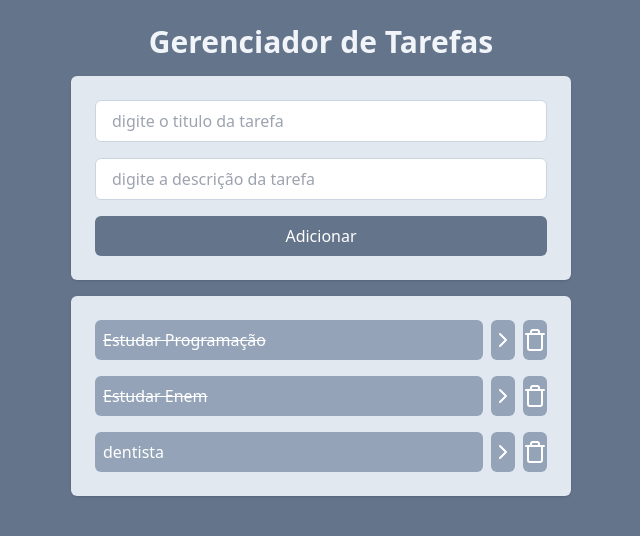
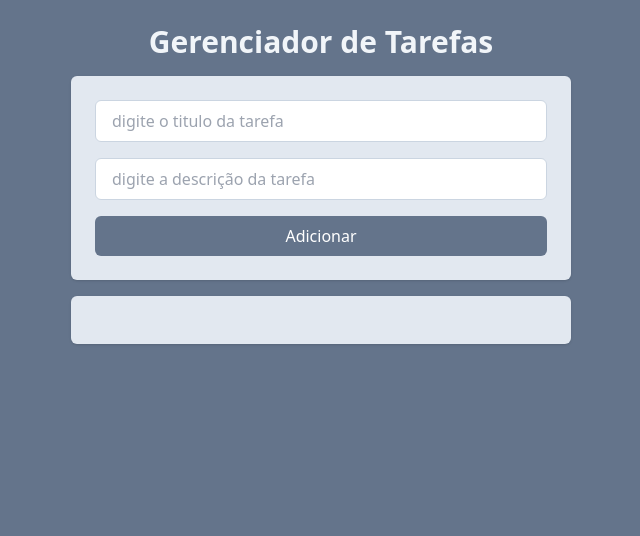
Before and after one commit to Samys003/TaksReact, a React (Vite) app: page / in a window 1280 px wide. Shown: the top 536 px of the page, without its empty margins (319-959 px from the left). Built offline with nearby package versions, Linux system fonts and the light colour scheme.

Commit message:
componentes criados, projeto finalizado

```diff
--- a/src/App.jsx
+++ b/src/App.jsx
@@ -1,31 +1,12 @@
-import { useState } from "react";
+import { useEffect, useState } from "react";
 import Tasks from "./components/Tasks";
 import AddTask from "./components/AddTask";
 import {v4} from "uuid";
 
 function App() {
-  const [tasks, setTasks] = useState([
-    {
-      id: 1,
-      text: "Estudar Programação",
-      description:
-        "as 15 horas do dia 24 preciso estudar react, aprender um pouco mais sobre node",
-      isCompleted: true,
-    },
-    {
-      id: 2,
-      text: "Estudar Enem",
-      description:
-        "hoje terei que ver alguns conceitos matematicos e montar o cronograma de biologia",
-      isCompleted: true,
-    },
-    {
-      id: 3,
-      text: "dentista",
-      description: "hoje as 15 horas preciso ir ao dentista fazer uma limpeza",
-      isCompleted: false,
-    },
-  ]);
+  const [tasks, setTasks] = useState(JSON.parse(localStorage.getItem("tasks")) ||[]);
+
+  useEffect(() => {localStorage.setItem("tasks", JSON.stringify(tasks))}, [tasks])
 
   function onTaskClick(taskId) {
     const newTasks = tasks.map((task) => {
--- a/src/components/AddTask.jsx
+++ b/src/components/AddTask.jsx
@@ -1,3 +1,4 @@
+import  Input  from "./Input";
 import { useState } from "react";
 
 function AddTask ({onAddTaskSubmit}){
@@ -7,8 +8,16 @@
     console.log(text, description)
 return(
 <div className="space-y-4 p-6 bg-slate-200 rounded-md shadow flex flex-col">
-    <input type="text" placeholder="digite o titulo da tarefa" className="border border-slate-300 outline-slate-400 px-4 py-2 rounded-md" value={text} onChange={(event) => setTitle(event.target.value)} />
-    <input type="text" placeholder="digite a descrição da tarefa" className="border border-slate-300 outline-slate-400 px-4 py-2 rounded-md" value={description} onChange={(event) => setDescription(event.target.value)}/>
+    <Input type="text"
+    placeholder="digite o titulo da tarefa"
+    value={text}
+    onChange={(event) => setTitle(event.target.value)} />
+
+    <Input type="text"
+    placeholder="digite a descrição da tarefa"
+    value={description}
+    onChange={(event) => setDescription(event.target.value)}/>
+
     <button onClick={() => {
     if(!text.trim() || !description.trim()) {
         return alert("preencha o titulo e a descrição da tarefa")
--- /dev/null
+++ b/src/components/Button.jsx
@@ -0,0 +1,10 @@
+function Button(props){
+    return (<button
+    onClick={props.onClick}
+    className="bg-slate-400 rounded-md text-white">
+        {props.children}
+    </button>
+    )
+}
+
+export default Button;
--- /dev/null
+++ b/src/components/Input.jsx
@@ -0,0 +1,12 @@
+function Input(props) {
+    return(
+     <input type={props.type}
+      placeholder={props.placeholder}
+      className="border border-slate-300 outline-slate-400 px-4 py-2 rounded-md"
+      value={props.value}
+      onChange={props.onChange} />
+    )
+    }
+
+
+export default Input;
--- a/src/components/Tasks.jsx
+++ b/src/components/Tasks.jsx
@@ -1,5 +1,6 @@
 import { ChevronRightIcon, TrashIcon } from "lucide-react";
 import { useNavigate } from "react-router-dom";
+import Button from "./Button";
 
 function Tasks( {tasks, onTaskClick, deleteOnTaskClick}) {
 
@@ -21,13 +22,12 @@
           >
             {task.text}
           </button>
-          <button onClick={() => onSeeDetailsClick(task)}
-           className="bg-slate-400 rounded-md text-white">
+          <Button onClick={() => onSeeDetailsClick(task)}>
             <ChevronRightIcon />
-          </button>
-          <button onClick={() => deleteOnTaskClick(task.id)} className="bg-slate-400 rounded-md text-white">
+          </Button>
+          <Button onClick={() => deleteOnTaskClick(task.id)}>
             <TrashIcon />
-          </button>
+          </Button>
         </li>
       ))}
     </ul>
```
